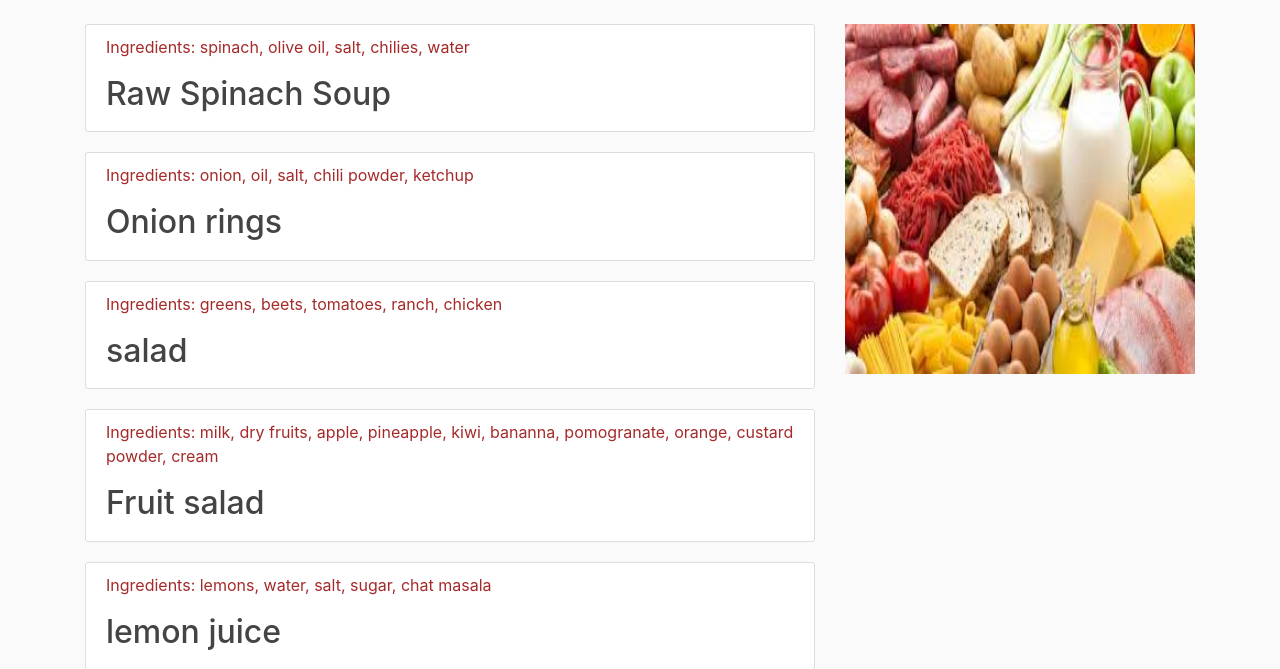
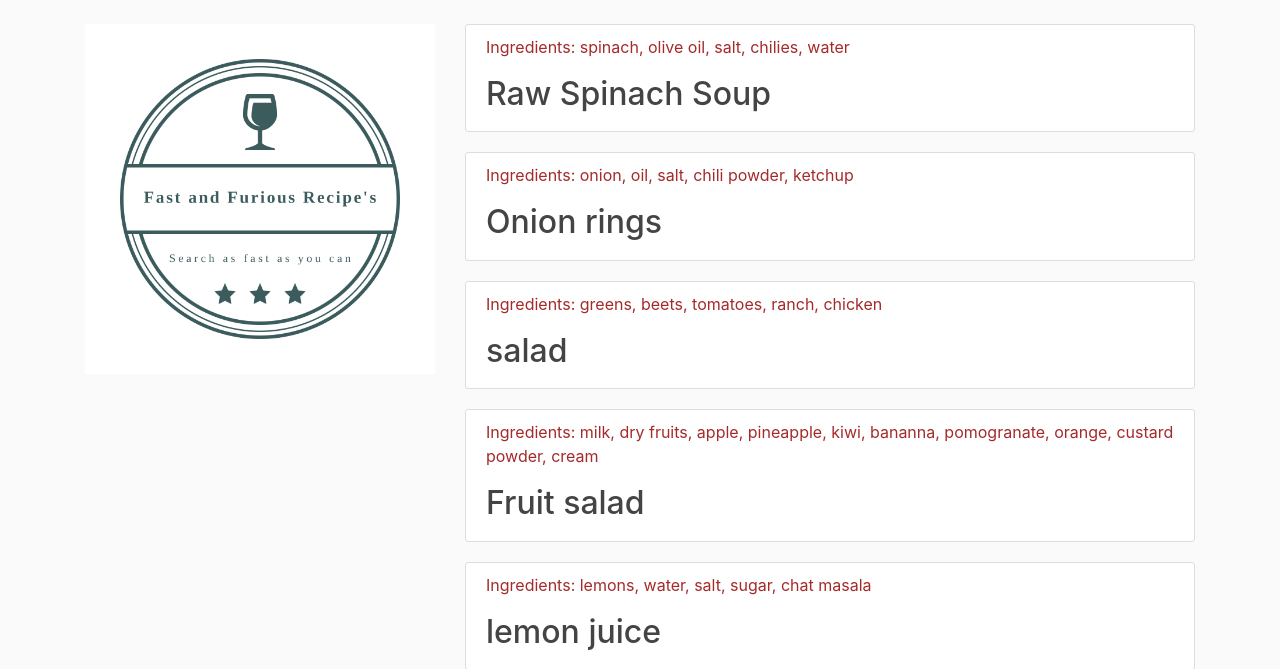
Before and after one commit to shraddhabhise/Fast-Furious-Recipes, a Django app: page / in a window 1280 px wide. Shown: the part 56-725 px from the top of the page. Run offline with Django 3.2, Linux system fonts and the light colour scheme; data comes from the database, SQL or seed files in the repository; some libraries are stand-ins or nearby versions.

Commit message:
Added logo image

```diff
--- a/recipes/templates/recipes/base.html
+++ b/recipes/templates/recipes/base.html
@@ -25,7 +25,6 @@
           <a class="nav-item nav-link" href="{% url 'recipes-about'%}">About</a>
           <a class="nav-item nav-link" href="{% url 'recipes-search'%}">Search Recipes</a>
         </div>
-
           <div class="navbar-nav">
                         {% if user.is_authenticated %}
                              <a class="nav-item nav-link" href="{% url 'recipes-create' %}">New Recipe</a>
@@ -34,7 +33,12 @@
                         {% else %}
                             <a class="nav-item nav-link" href="{% url 'login'%}">Login</a>
                             <a class="nav-item nav-link" href="{% url 'register'%}">Register</a>
+
+
                         {% endif %}
+          </div>
+
+
         </div>
       </div>
     </div>
@@ -43,6 +47,9 @@
 </header>
 <main role="main" class="container">
   <div class="row">
+      <div class="col-md-4">
+            <img src="{% static 'recipes/logo.png' %}" width="350" height="350">
+        </div>
     <div class="col-md-8">
        {% if messages %}
           {% for message in messages %}
@@ -52,12 +59,6 @@
           {% endfor %}
         {% endif %}
       {% block content %}{% endblock %}
-    </div>
-
-    <div class="col-md-4">
-
-            <img src="../static/recipes/food.jpeg" width="350" height="350">
-
     </div>
   </div>
 
```
Also changed, not shown: recipes/static/recipes/logo.png (added). Lines whose indentation alone changed are shown as unchanged.
